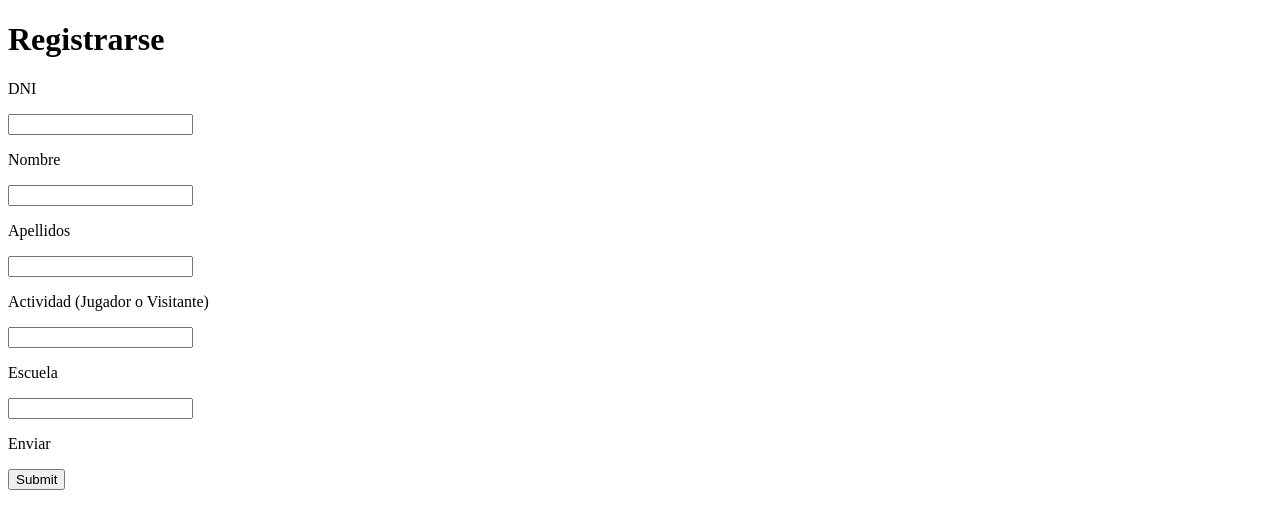
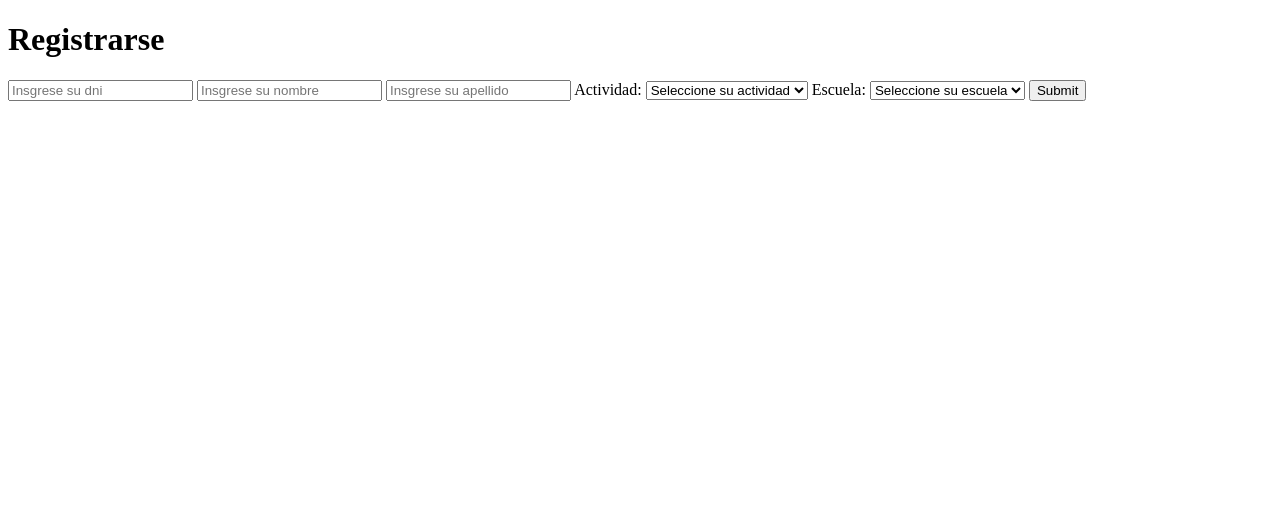
Before and after one commit to Gorra618/Copa_Renault, a Flask app: page /signup in a window 1280 px wide. Shown: the top 529 px of the page. Run offline with Flask 3, Linux system fonts and the light colour scheme; some libraries are stand-ins or nearby versions.

Commit message:
Version: 4

```diff
--- a/app/app.py
+++ b/app/app.py
@@ -24,9 +24,27 @@ def login():
     data = {"title": "Login"}
     return render_template("login.html", data=data)
 
-@app.route("/signup")
+
+@app.route("/signup", methods=["GET", "POST"])
 def signup():
-    data = { "title":"Sign Up"}
-    return render_template("signup.html",data=data)
+    if request.method == "POST":
+        dni = request.form["dni"]
+        nombre = request.form["nombre"]
+        apellidos = request.form["apellidos"]
+        actividad = request.form["actividad"]
+        escuela = request.form["escuela"]
+
+        cur = mysql.connection.cursor()
+        cur.execute(
+            "INSERT INTO usuarios (dni,nombre,apellidos, actividad, escuela) VALUES (%s,%s,%s,%s,%s)",
+            (dni, nombre, apellidos, actividad, escuela),
+        )
+        mysql.connection.commit()
+        cur.close()
+        return redirect(url_for("index"))
+    data = {"title": "Sign Up"}
+    return render_template("signup.html", data=data)
+
+
 if __name__ == "__main__":
     app.run(debug=True, port=3300)
--- a/app/templates/signup.html
+++ b/app/templates/signup.html
@@ -10,18 +10,23 @@
 <body>
     <h1>Registrarse</h1>
     <form method="POST" action="{{url_for('signup')}}">
-        <p>DNI</p>
-        <input class="DNI" type="text">
-        <P>Nombre</P>
-        <input class="name" type="text">
-        <p>Apellidos</p>
-        <input class="lastname" type="text">
-        <p>Actividad (Jugador o Visitante)</p>
-        <input class="activity" type="text">
-        <p>Escuela</p>
-        <input class="school" type="text">
-        <p>Enviar</p>
-        <input type="submit">
+        <input class="DNI" type="text" placeholder="Insgrese su dni" name="dni" required>
+        <input class="name" type="text" placeholder="Insgrese su nombre" name="nombre" required>
+        <input class="lastname" type="text" placeholder="Insgrese su apellido" name="apellidos" required>
+        <label for="actividad">Actividad:</label>
+        <select class="activity" name="actividad" id="actividad" required>
+            <option value="" disabled selected>Seleccione su actividad</option>
+            <option value="Visitante">Visitante</option>
+            <option value="Jugador">Jugador</option>
+        </select>
+        <label for="escuela">Escuela:</label>
+        <select class="school" name="escuela" id="escuela" required>
+            <option value="" disabled selected>Seleccione su escuela</option>
+            <option value="ITR">ITR</option>
+            <option value="Luti">Luti</option>
+            <option value="Ipet 76">Ipet 76</option>
+        </select>
+        <input type="submit" placeholder="">
     </form>
 </body>
 
```
